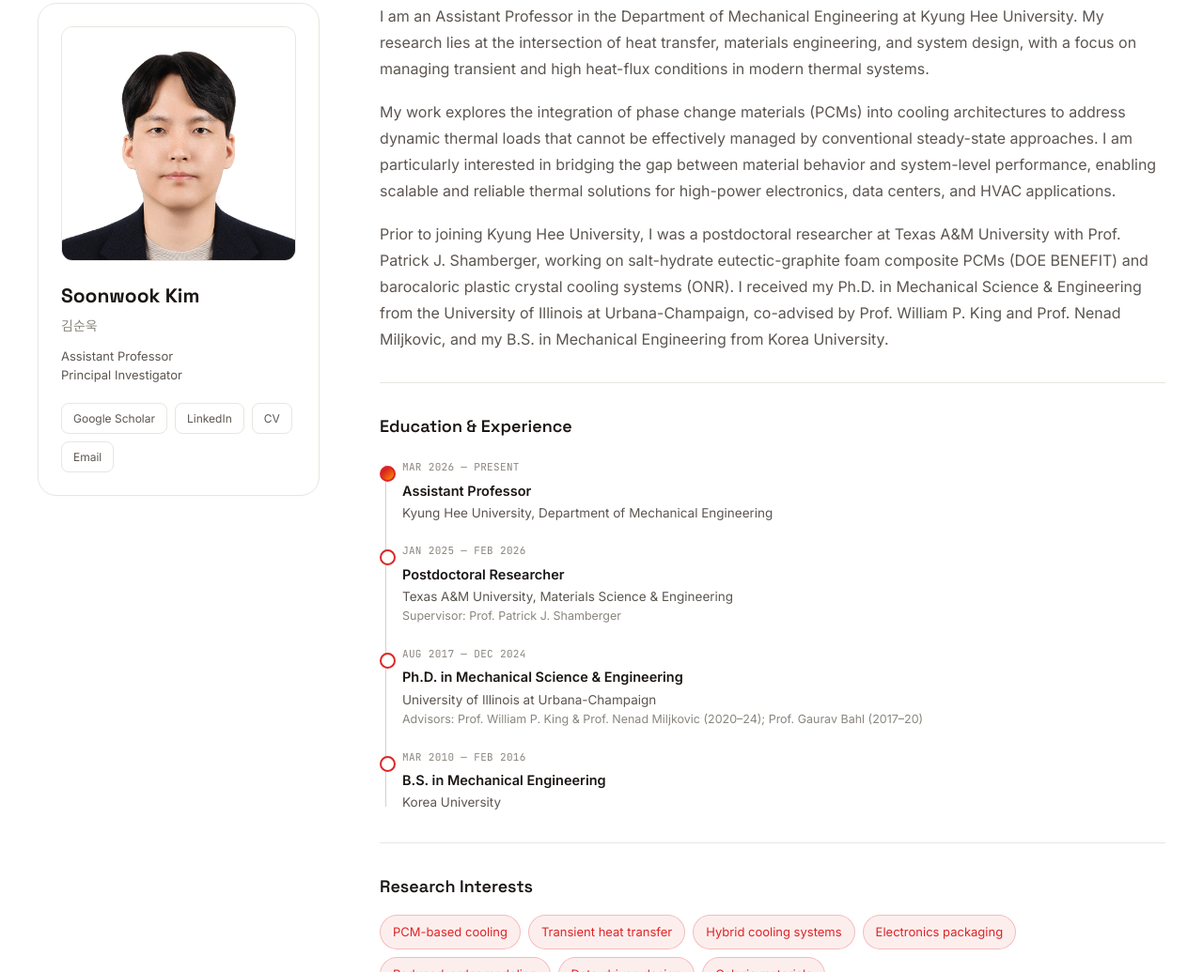
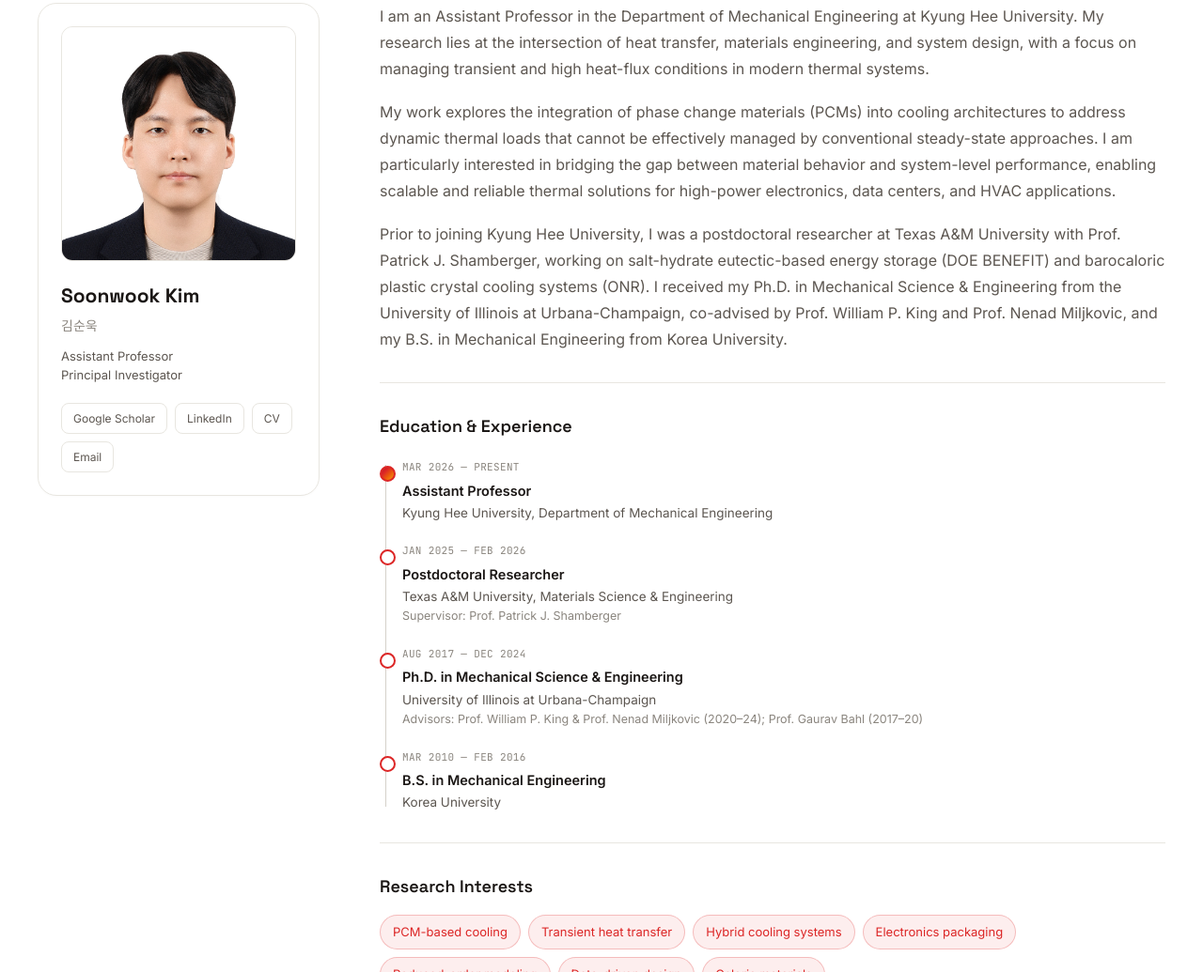
Before and after one commit to snookim-heat/atts-lab, a plain HTML site: page index.html in a window 1280 px wide. Shown: the part 1392-2427 px from the top of the page at 94% size. Drawn offline with Linux system fonts and the light colour scheme.

Commit message:
Update index.html

```diff
--- a/index.html
+++ b/index.html
@@ -1091,7 +1091,7 @@
       <div class="bio-text">
         <p>I am an Assistant Professor in the Department of Mechanical Engineering at Kyung Hee University. My research lies at the intersection of heat transfer, materials engineering, and system design, with a focus on managing transient and high heat-flux conditions in modern thermal systems.</p>
         <p>My work explores the integration of phase change materials (PCMs) into cooling architectures to address dynamic thermal loads that cannot be effectively managed by conventional steady-state approaches. I am particularly interested in bridging the gap between material behavior and system-level performance, enabling scalable and reliable thermal solutions for high-power electronics, data centers, and HVAC applications.</p>
-        <p>Prior to joining Kyung Hee University, I was a postdoctoral researcher at Texas A&amp;M University with Prof. Patrick J. Shamberger, working on salt-hydrate eutectic-graphite foam composite PCMs (DOE BENEFIT) and barocaloric plastic crystal cooling systems (ONR). I received my Ph.D. in Mechanical Science &amp; Engineering from the University of Illinois at Urbana-Champaign, co-advised by Prof. William P. King and Prof. Nenad Miljkovic, and my B.S. in Mechanical Engineering from Korea University.</p>
+        <p>Prior to joining Kyung Hee University, I was a postdoctoral researcher at Texas A&amp;M University with Prof. Patrick J. Shamberger, working on salt-hydrate eutectic-based energy storage (DOE BENEFIT) and barocaloric plastic crystal cooling systems (ONR). I received my Ph.D. in Mechanical Science &amp; Engineering from the University of Illinois at Urbana-Champaign, co-advised by Prof. William P. King and Prof. Nenad Miljkovic, and my B.S. in Mechanical Engineering from Korea University.</p>
 
         <div class="timeline-wrap">
           <h3>Education &amp; Experience</h3>
```
